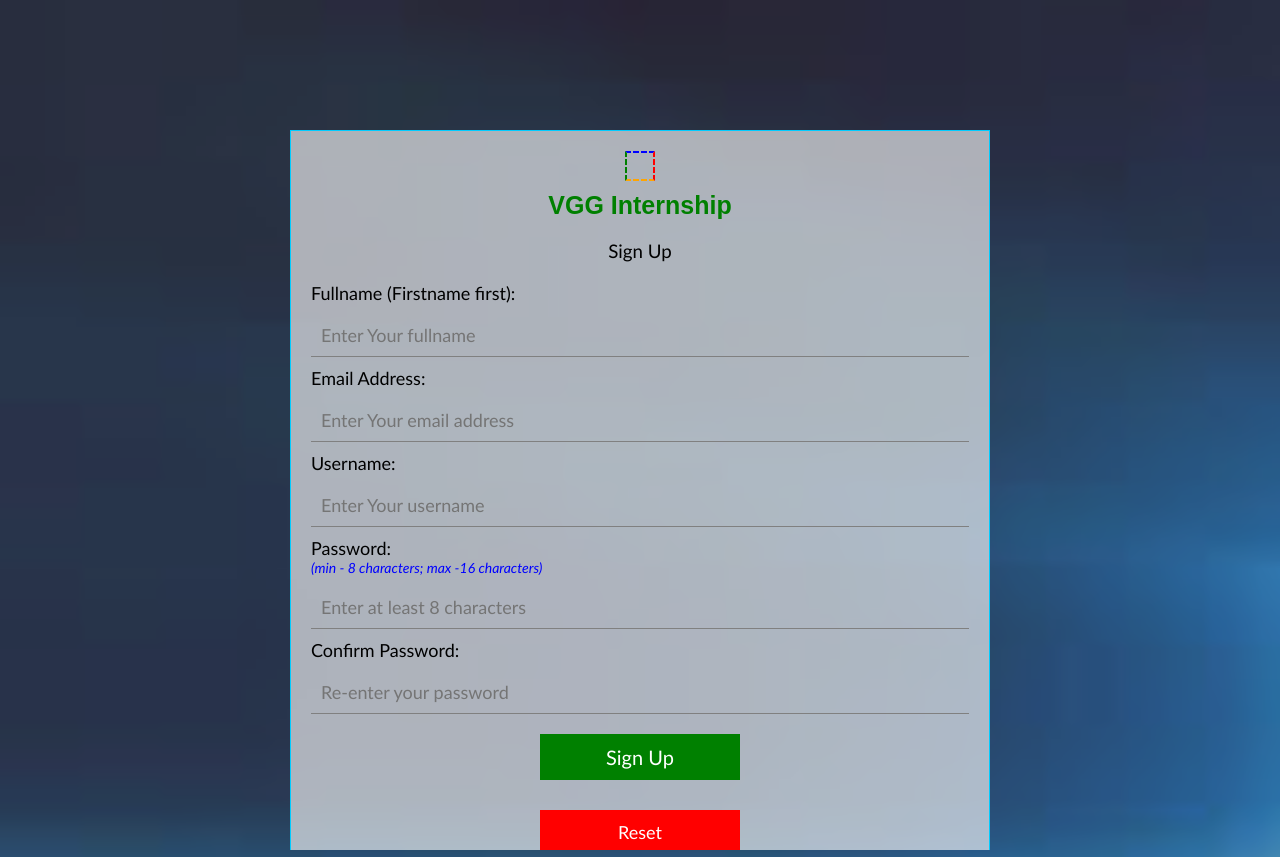
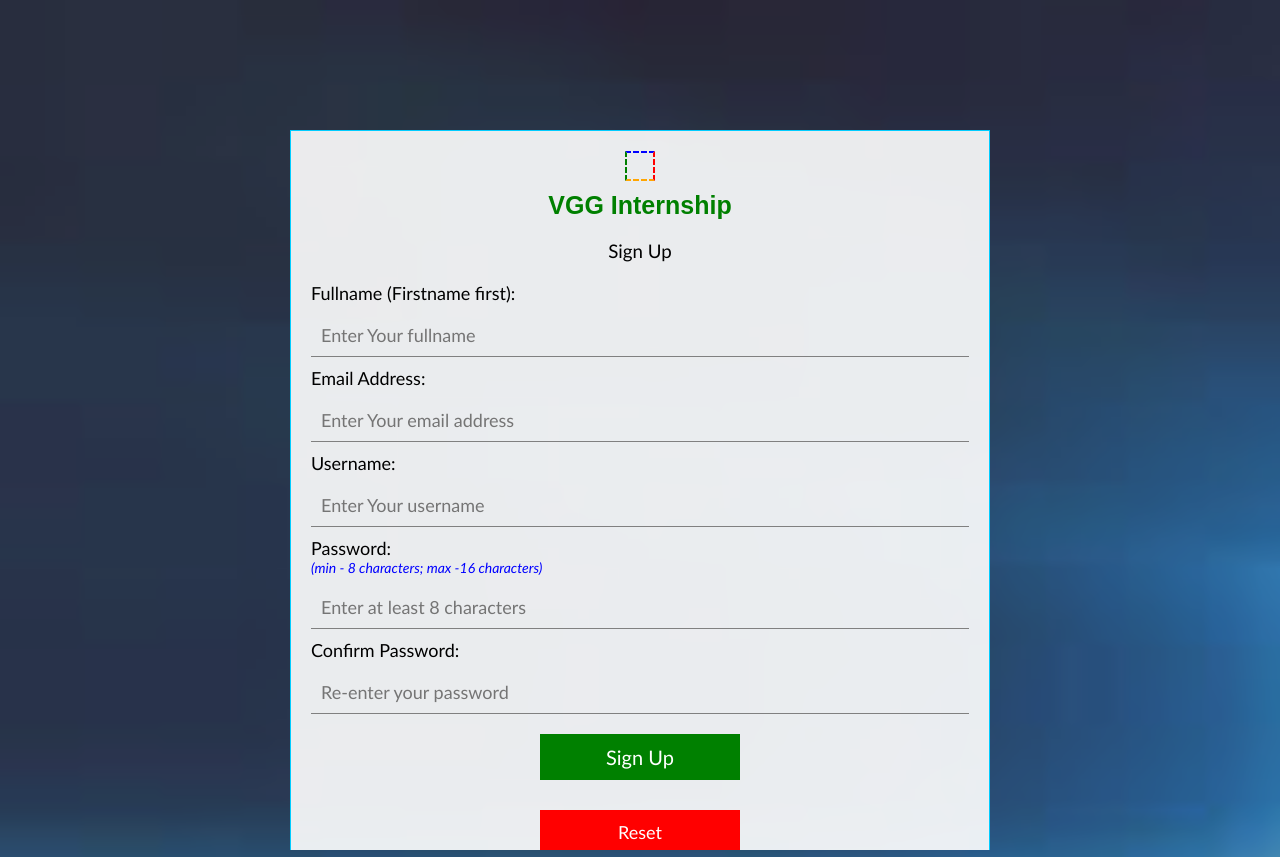
Before and after one commit to phiiileo/VGG-PROJECTS, a plain HTML site: page index.html in a window 1280 px wide. Shown: the top 857 px of the page. Drawn offline with Linux system fonts and the light colour scheme.

Commit message:
gave form container a white color

```diff
--- a/css/sass/main.scss
+++ b/css/sass/main.scss
@@ -73,7 +73,7 @@ body {
       width: 100%;
       padding: 20px;
       border: 1px solid $brand_color;
-      background-color: rgba(255, 255, 255, 0.623);
+      background-color: rgba(255, 255, 255, 0.904);
        margin: 0 auto;
      margin-bottom: 50px;
 
```
Also changed, not shown: css/main.css.
